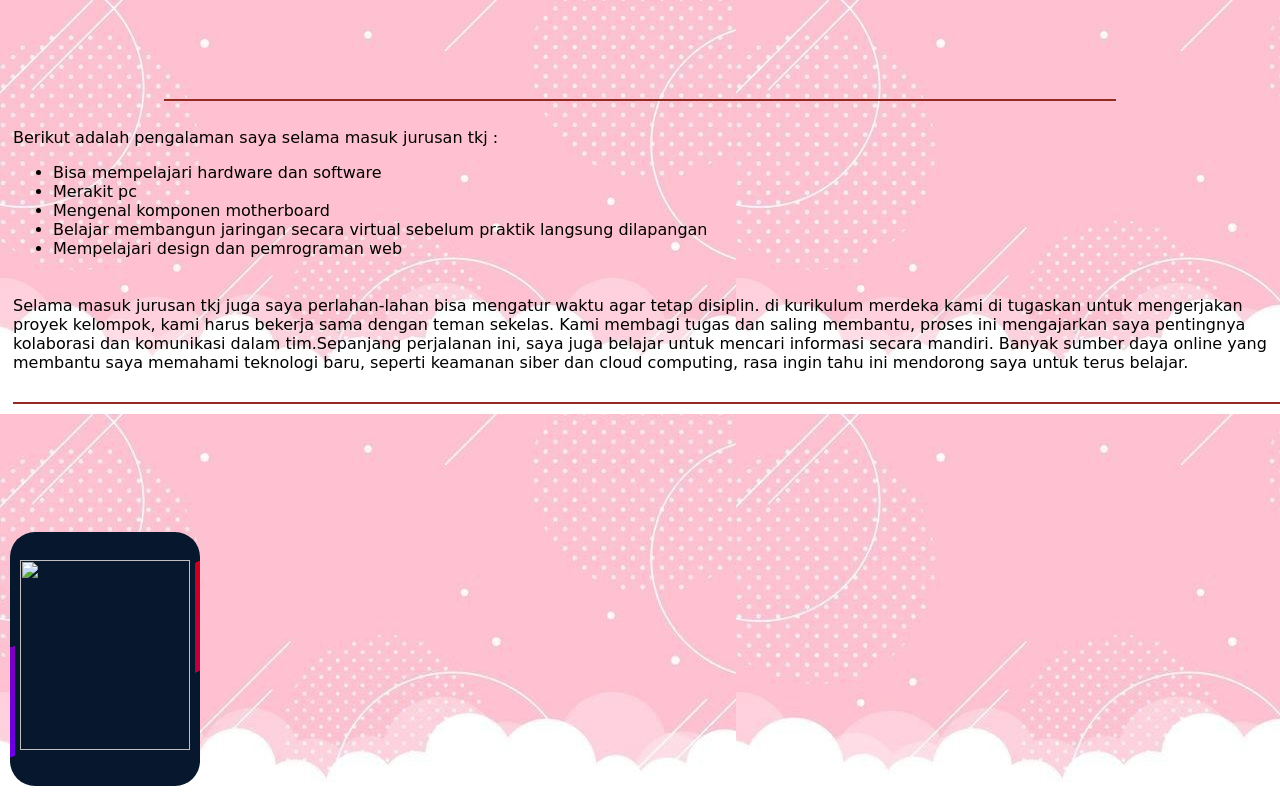
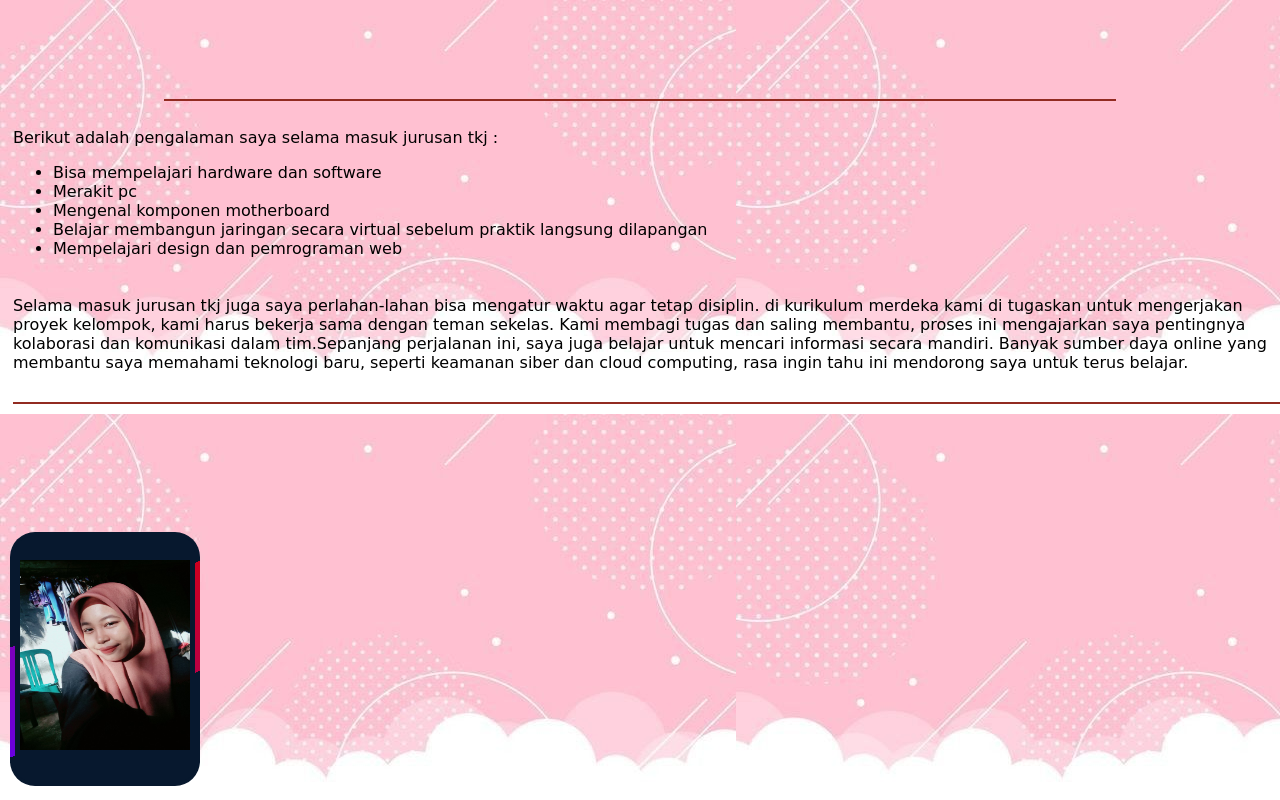
Before and after one commit to dsii77789/yyyy, a plain HTML site: page index.html in a window 1280 px wide. Shown: the top 800 px of the page. Drawn offline with Linux system fonts and the light colour scheme; files whose address does not match are found by name.

Commit message:
Update index.html

```diff
--- a/index.html
+++ b/index.html
@@ -37,7 +37,7 @@
         </div>
         </div>
         <div class="card">
-            <h2><img src="gambar/pic 3 - Copy.jpg" width="170px" height="190px"></h2>
+            <h2><img src="foto/pic 3 - Copy.jpg" width="170px" height="190px"></h2>
         </div>
     </body>
 </html>
```
